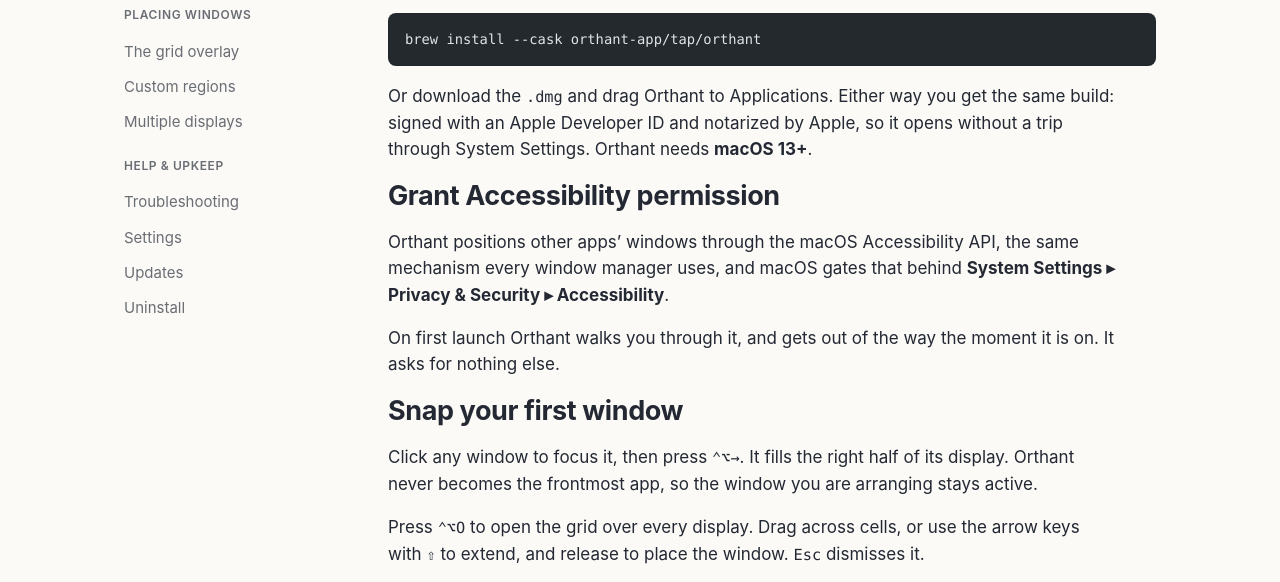
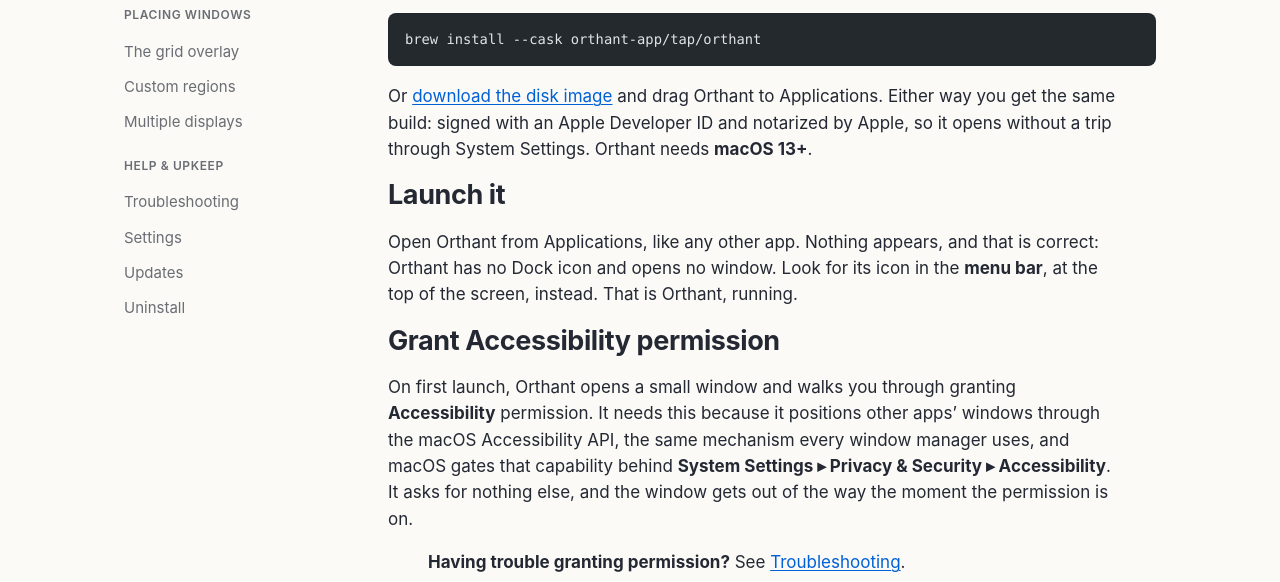
Before and after one commit to orthant-app/orthant, an Astro site in the folder site/: page /docs/getting-started in a window 1280 px wide. Shown: the part 217-799 px from the top of the page. Built offline with nearby package versions, Linux system fonts and the light colour scheme; Astro itself is replaced by a stand-in of ours; code samples lack their colours.

Commit message:
docs(site): make Getting Started complete on its own
It pointed at the homepage to install. People arrive here directly from
GitHub, from search, and from troubleshooting links, so that pointer
interrupted the one task the page exists to finish.

Install, launch, grant, snap, open the grid, on one page. The duplication
with the homepage is deliberate and drift-protected: site_docs_test.dart
asserts every install command on the site names the real cask.

Named exception to spec §5.2: the install command is a fenced code block,
not the shared Command.astro component. Markdown cannot import a
component, and adopting MDX for one command would change how every docs
page compiles and how site_docs_test.dart parses them. The Dart test is
the whole of the drift protection this page relies on; the component
would only have added a second mechanism on the one page that cannot
host it.

Adds the named route to troubleshooting that the docs IA requires, right
after the permission step, where someone stuck actually is.

````diff
--- a/site/src/content/docs/getting-started.md
+++ b/site/src/content/docs/getting-started.md
@@ -11,25 +11,36 @@ order: 1
 brew install --cask orthant-app/tap/orthant
 ```
 
-Or download the `.dmg` and drag Orthant to Applications. Either way you get the same
-build: signed with an Apple Developer ID and notarized by Apple, so it opens without a
-trip through System Settings. Orthant needs **macOS 13+**.
+Or [download the disk image](/download) and drag Orthant to Applications. Either way you
+get the same build: signed with an Apple Developer ID and notarized by Apple, so it opens
+without a trip through System Settings. Orthant needs **macOS 13+**.
+
+## Launch it
+
+Open Orthant from Applications, like any other app. Nothing appears, and that is correct:
+Orthant has no Dock icon and opens no window. Look for its icon in the **menu bar**, at
+the top of the screen, instead. That is Orthant, running.
 
 ## Grant Accessibility permission
 
-Orthant positions other apps' windows through the macOS Accessibility API, the same
-mechanism every window manager uses, and macOS gates that behind **System Settings ▸
-Privacy & Security ▸ Accessibility**.
+On first launch, Orthant opens a small window and walks you through granting
+**Accessibility** permission. It needs this because it positions other apps' windows
+through the macOS Accessibility API, the same mechanism every window manager uses, and
+macOS gates that capability behind **System Settings ▸ Privacy & Security ▸
+Accessibility**. It asks for nothing else, and the window gets out of the way the moment
+the permission is on.
 
-On first launch Orthant walks you through it, and gets out of the way the moment it is
-on. It asks for nothing else.
+> **Having trouble granting permission?** See [Troubleshooting](/docs/troubleshooting/).
 
-## Snap your first window
+## Press one shortcut
 
-Click any window to focus it, then press `⌃⌥→`. It fills the right half of its display.
+Click any window to focus it, then press `⌃⌥←`. It fills the left half of its display.
 Orthant never becomes the frontmost app, so the window you are arranging stays active.
 
-Press `⌃⌥O` to open the grid over every display. Drag across cells, or use the arrow
-keys with `⇧` to extend, and release to place the window. `Esc` dismisses it.
+## Open the grid
+
+Press `⌃⌥O` to open a grid over every display. Drag from one cell to another, or move
+the selection with the arrow keys and hold `⇧` to extend it, then release (or press `↩`)
+to place the window. `Esc` dismisses the grid without moving anything.
 
 The grid is **2–12** cells per axis, set in **Settings ▸ General**.
````
